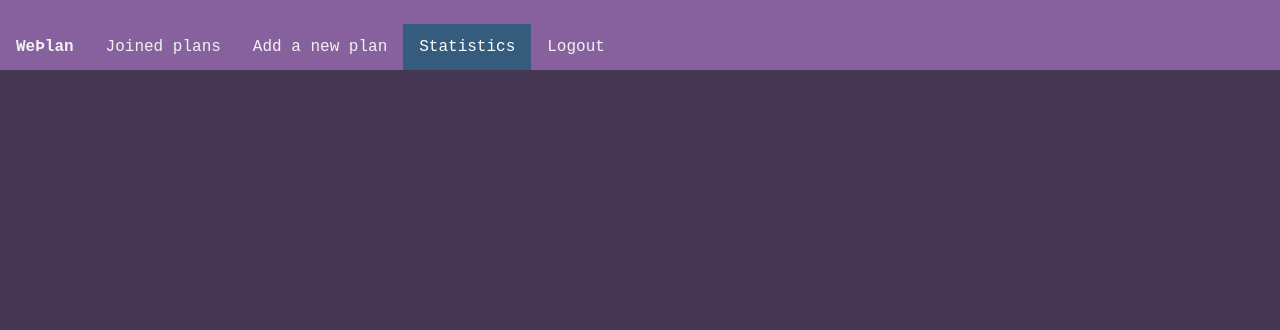
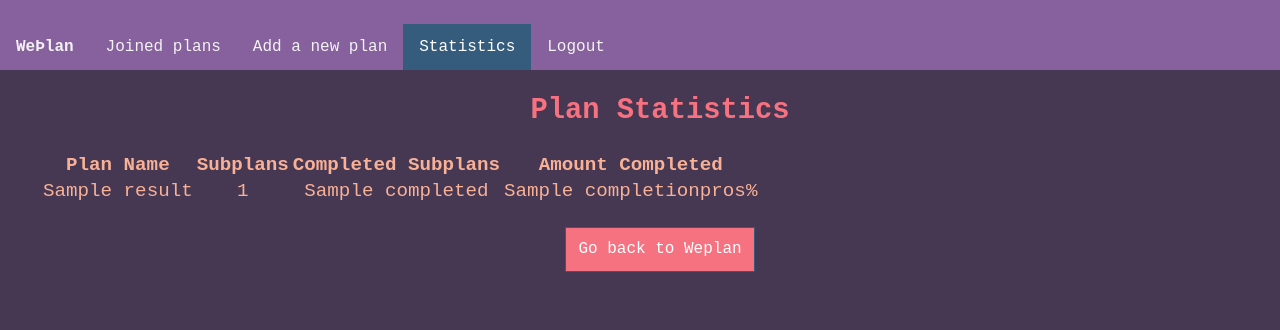
Before and after one commit to lowdodo/tsoha-weplan, a Flask app: template templates/statistics.html in a window 1280 px wide. Shown: the top 330 px of the page. Run offline with Flask 3, Linux system fonts and the light colour scheme; the template is opened without the code that fills it: most values are stand-ins (such as "Sample title", 1, 10 or a date in 2020).

Commit message:
fixed statistics

```diff
--- a/templates/statistics.html
+++ b/templates/statistics.html
@@ -17,3 +17,28 @@
         <a href="/logout">Logout</a>
       </nav>
 <ul>
+<h2>Plan Statistics</h2>
+<table>
+    <thead>
+        <tr>
+            <th>Plan Name</th>
+            <th>Subplans</th>
+            <th>Completed Subplans</th>
+            <th>Amount Completed</th>
+        </tr>
+    </thead>
+    <tbody>
+        {% for result in statistics_data %}
+            <tr>
+                <td>{{ result.plan_name }}</td>
+                <td>{{ result.total_subplans }}</td>
+                <td>{{ result.completed }}</td>
+                <td>{{ result.completionpros }}{% if result.completionpros is defined %}%{% endif %}</td>
+            </tr>
+        {% endfor %}
+    </tbody>
+</table>
+
+<p><a href="/" class="go-back-link">Go back to Weplan</a></p>
+</body>
+</html>
```
